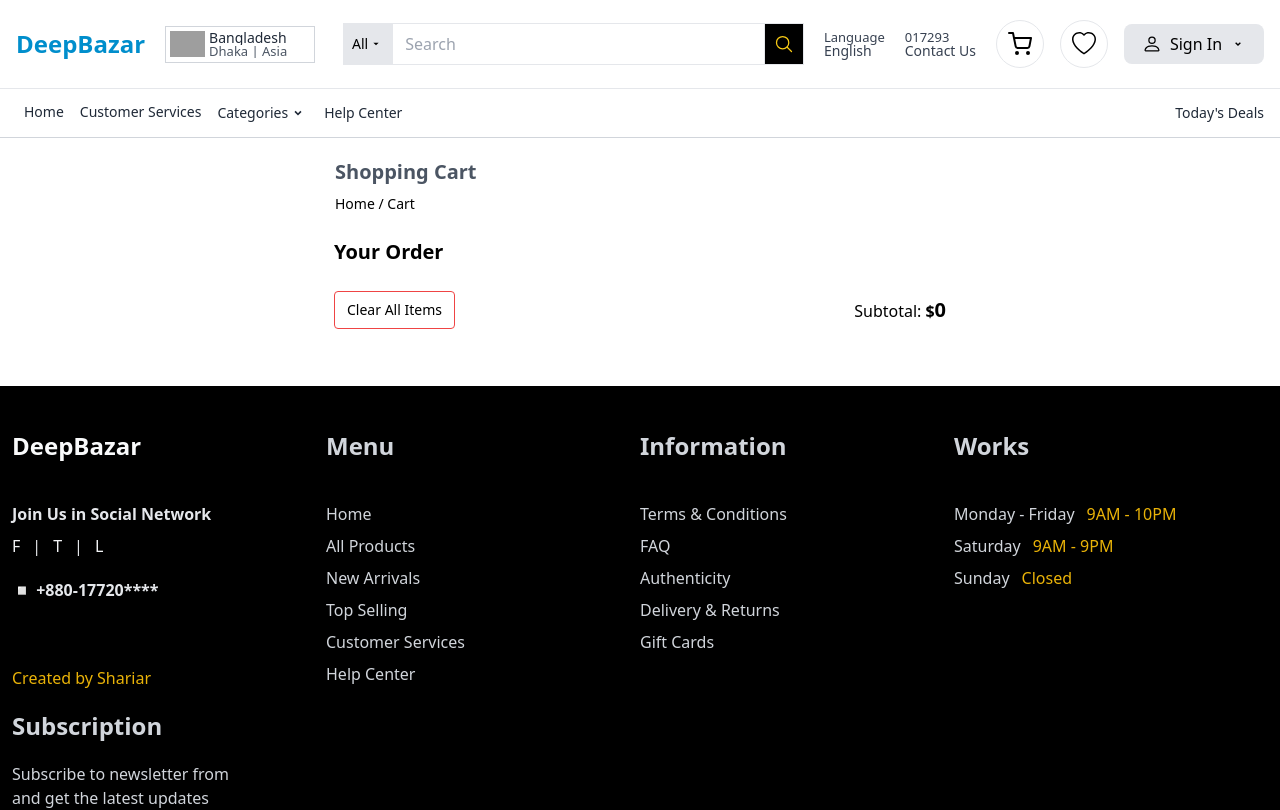
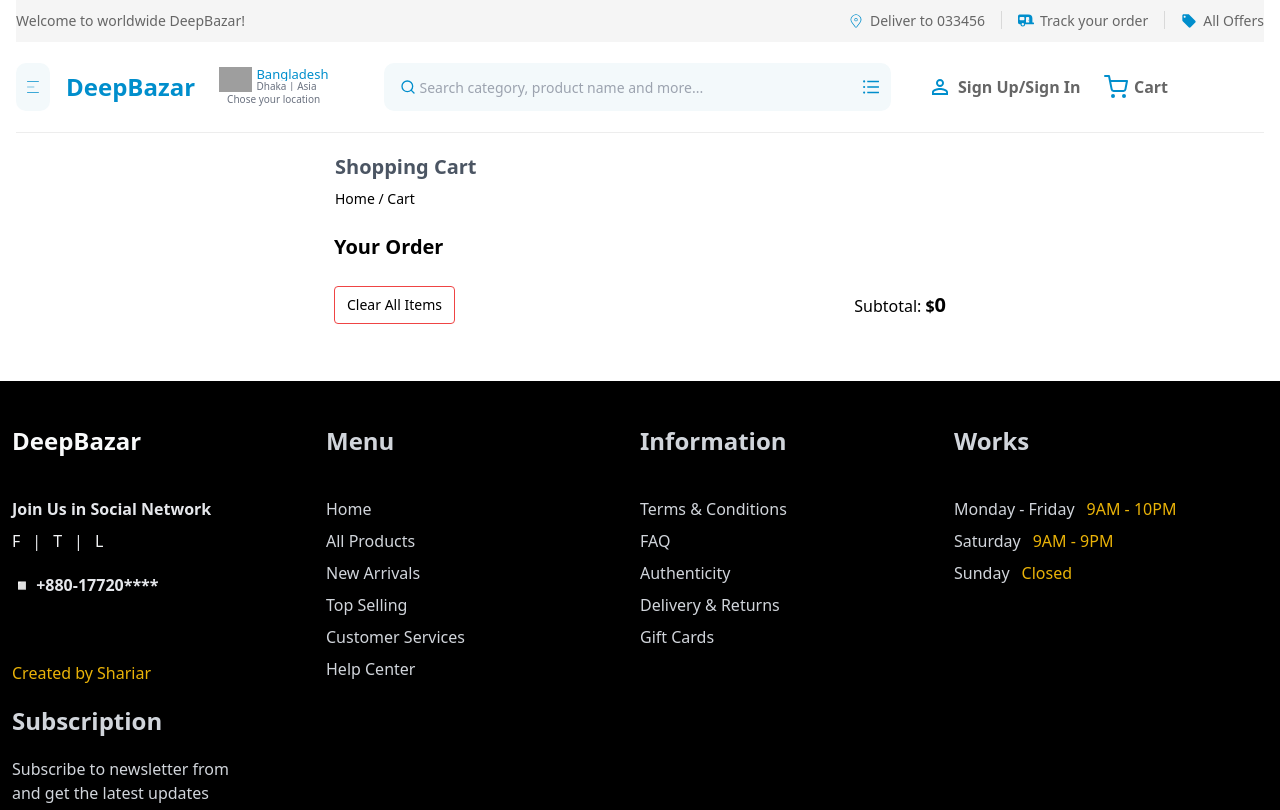
Before and after one commit to whitefog425dev/deepbazar, a Next.js app: page /cart in a window 1280 px wide. Shown: the top 810 px of the page. Built offline with nearby package versions, Linux system fonts and the light colour scheme; grey boxes are pictures that could not be loaded.

Commit message:
updated header

```diff
--- a/src/components/core/Header/hamburgerMenu/Icon.tsx
+++ b/src/components/core/Header/hamburgerMenu/Icon.tsx
@@ -1,4 +1,6 @@
 import { Dispatch, FC, SetStateAction } from 'react';
+import { CiMenuFries } from 'react-icons/ci';
+import { TfiClose } from 'react-icons/tfi';
 
 interface HamburgerMenuIconProps {
   open: boolean;
@@ -6,42 +8,18 @@
 }
 
 const HamburgerMenuIcon: FC<HamburgerMenuIconProps> = ({ open, setOpen }) => {
+  const toggleMenu = () => setOpen(prevState => !prevState);
   return (
-    <div className="block lg:hidden">
-      {/* menu icon */}
-      <svg
-        xmlns="http://www.w3.org/2000/svg"
-        className={`h-7 w-7 text-black ${open ? 'hidden' : 'visible'}`}
-        fill="none"
-        viewBox="0 0 24 24"
-        stroke="currentColor"
-        onClick={() => setOpen(true)}
-      >
-        <path
-          strokeLinecap="round"
-          strokeLinejoin="round"
-          strokeWidth={2}
-          d="M4 6h16M4 12h16M4 18h16"
-        />
-      </svg>
-
-      {/* menu close icon */}
-      <svg
-        xmlns="http://www.w3.org/2000/svg"
-        fill="none"
-        viewBox="0 0 24 24"
-        stroke="currentColor"
-        className={`h-7 w-7 text-black ${open ? 'visible' : 'hidden'}`}
-        onClick={() => setOpen(false)}
-      >
-        <path
-          strokeLinecap="round"
-          strokeLinejoin="round"
-          strokeWidth={2}
-          d="M6 18L18 6M6 6l12 12"
-        />
-      </svg>
-    </div>
+    <button
+      onClick={toggleMenu}
+      className="flex items-center cursor-pointer justify-center w-[48px] h-[48px] bg-[#F3F9FB] active:scale-95 duration-150 rounded-[10px]"
+    >
+      {open ? (
+        <TfiClose className="text-primary" />
+      ) : (
+        <CiMenuFries className="rotate-[180deg] text-primary" />
+      )}
+    </button>
   );
 };
 
--- a/src/components/core/Header/index.tsx
+++ b/src/components/core/Header/index.tsx
@@ -3,7 +3,6 @@
 import LoginSidebar from '@/components/common/LoginSidebar';
 import { useAppSelector } from '@/redux/hooks';
 import dynamic from 'next/dynamic';
-import BottomSection from './bottomSection';
 import TopSection from './topSection';
 
 const CartSidebar = dynamic(() => import('@/components/common/CartSidebar'));
@@ -15,9 +14,9 @@
   const { userData } = useAppSelector(state => state.loginSlice);
 
   return (
-    <header className="max-w-[1366px] w-full m-auto">
+    <header className="w-full">
       <TopSection />
-      <BottomSection />
+      {/* <BottomSection /> */}
       <CartSidebar />
       <FavoriteCartSidebar />
       {!userData.user?.name && <LoginSidebar />}
--- a/src/components/core/Header/topSection/DeliveryLocation.tsx
+++ b/src/components/core/Header/topSection/DeliveryLocation.tsx
@@ -88,26 +88,27 @@
   };
 
   return (
-    <div className="h-full cursor-pointer mr-7 w-full bg-white max-w-[150px] rounded-sm relative">
+    <div className="h-full cursor-pointer mr-7 w-full bg-white max-w-[133px] rounded-sm relative">
       <div
         onBlur={() => setIsOpenList(false)}
         onClick={() => setIsOpenList(!isOpenList)}
-        className="w-full h-full flex items-center px-1 border border-gray-300"
+        className="w-full h-full flex items-center px-1"
       >
         <img
-          className="w-[35px] h-[35px] object-contain"
+          className="w-[35px] h-[25px] object-contain"
           src={myLocation?.imageUrl}
           alt={myLocation?.country}
         />
         <div className="flex flex-col ml-1 w-full">
-          <span className="font-medium text-sm w-full line-clamp-1 leading-none text-gray-800">
+          <span className="font-medium text-[13px] w-full line-clamp-1 leading-none text-primary">
             {myLocation?.country}
           </span>
-          <span className="text-gray-600 text-[13px] w-full line-clamp-1 leading-none">
+          <span className="text-gray-500 text-[10px] w-full line-clamp-1 leading-none">
             {myLocation?.capital} <span>| {myLocation?.region}</span>
           </span>
         </div>
       </div>
+      <p className="text-[10px] text-gray-500 px-3">Chose your location</p>
 
       <div
         hidden={!isOpenList}
--- a/src/components/core/Header/topSection/LanguageAndContact.tsx
+++ /dev/null
@@ -1,22 +0,0 @@
-import Link from 'next/link';
-
-const LanguageAndContact = () => {
-  return (
-    <div className="h-full flex items-center">
-      <div className="ml-5">
-        <div className="leading-none text-gray-700 text-[13px]">Language</div>
-        <div className="leading-none text-gray-700 text-[14px] font-medium">
-          English
-        </div>
-      </div>
-      <Link href="tel:017293" className="ml-5 mr-5 cursor-pointer">
-        <p className="leading-none text-gray-700 text-[13px]">017293</p>
-        <p className="leading-none text-gray-700 font-medium text-[14px]">
-          Contact Us
-        </p>
-      </Link>
-    </div>
-  );
-};
-
-export default LanguageAndContact;
--- a/src/components/core/Header/topSection/Logo.tsx
+++ b/src/components/core/Header/topSection/Logo.tsx
@@ -2,7 +2,7 @@
 
 const Logo = () => {
   return (
-    <div className="lg:pr-5 ml-7 lg:ml-0">
+    <div className="lg:pr-5 ml-[16px]">
       <h1 className="cursor-pointer font-bold text-lg sm:text-2xl text-primary">
         <Link href="/" passHref>
           DeepBazar
--- a/src/components/core/Header/topSection/ProfileButtons.tsx
+++ b/src/components/core/Header/topSection/ProfileButtons.tsx
@@ -1,11 +1,12 @@
 import CartBadges from '@/components/common/CartBadge';
 import { showCartHandler } from '@/redux/features/cartSlice';
-import { showFavoriteCartHandler } from '@/redux/features/favoriteCartSlice';
 import { showLoginHandler } from '@/redux/features/loginSlice';
 import { useAppDispatch, useAppSelector } from '@/redux/hooks';
+import Link from 'next/link';
 import { useRouter } from 'next/navigation';
-import { BsHeart, BsPerson } from 'react-icons/bs';
+import { BsPerson } from 'react-icons/bs';
 import { FiShoppingCart } from 'react-icons/fi';
+import { MdOutlinePersonOutline } from 'react-icons/md';
 import { RiArrowDropDownLine } from 'react-icons/ri';
 
 //-----------------------------------
@@ -55,9 +56,6 @@
 
 const ProfileButtons = () => {
   //STATE
-  const { items: cartFavoriteItems } = useAppSelector(
-    state => state.favoriteCartSlice
-  );
   const { cartTotalQuantity } = useAppSelector(state => state.cartSlice);
 
   //HOOKS
@@ -69,26 +67,26 @@
   };
 
   return (
-    <div className="flex md:space-x-4 space-x-2">
-      <div
-        className="md:w-12 md:h-12 rounded-full md:border flex justify-center items-center cursor-pointer group relative"
-        onClick={() => handleCart()}
+    <div className="flex items-center md:space-x-4 space-x-2 ml-[30px]">
+      <Link href="/auth">
+        <button className="flex items-center w-full max-w-[160px] min-w-[160px]">
+          <MdOutlinePersonOutline size={24} className="text-primary" />
+          <p className="ml-[6px] text-[16px] font-bold text-[#666666]">
+            Sign Up/Sign In
+          </p>
+        </button>
+      </Link>
+
+      <button
+        onClick={handleCart}
+        className="flex items-center w-full max-w-[160px] min-w-[160px] relative"
       >
-        <FiShoppingCart className="w-6 h-6 group-hover:scale-105 transform ease-out transition duration-200" />
-        {cartTotalQuantity > 0 && <CartBadges number={cartTotalQuantity} />}
-      </div>
-      <div className="md:w-12 md:h-12 rounded-full md:border flex justify-center items-center group relative">
-        <BsHeart
-          onClick={() => dispatch(showFavoriteCartHandler())}
-          className="w-6 h-6 group-hover:scale-105 transform ease-out transition duration-200 cursor-pointer"
-        />
-        {cartFavoriteItems.length > 0 && (
-          <div className="absolute md:right-0 -right-1 md:top-0 -top-2 w-4 md:w-5 h-4 md:h-5 bg-red-500 text-white rounded-full flex justify-center items-center overflow-hidden">
-            <p className="text-[12px]">{cartFavoriteItems.length}</p>
-          </div>
+        <FiShoppingCart size={24} className="text-primary" />
+        {cartTotalQuantity > 10 && (
+          <CartBadges number={cartTotalQuantity || 6} />
         )}
-      </div>
-      <Profile />
+        <p className="ml-[6px] text-[16px] font-bold text-[#666666]">Cart</p>
+      </button>
     </div>
   );
 };
--- a/src/components/core/Header/topSection/SearchBar.tsx
+++ b/src/components/core/Header/topSection/SearchBar.tsx
@@ -1,9 +1,8 @@
 import { useAppDispatch } from '@/redux/hooks';
 import { usePathname, useRouter } from 'next/navigation';
-import { KeyboardEvent, useEffect, useRef, useState } from 'react';
-import { IoSearchOutline } from 'react-icons/io5';
-import { RiArrowDropDownFill } from 'react-icons/ri';
-import { categoryList } from '..';
+import { MouseEvent, useEffect, useRef, useState } from 'react';
+import { AiOutlineUnorderedList } from 'react-icons/ai';
+import { FiSearch } from 'react-icons/fi';
 
 //-------------------------------------------------------
 interface SearchQuery {
@@ -16,7 +15,6 @@
   //STATE
   const [isShowResult, setIsShowResult] = useState<boolean>(false);
   const [isShowCategory, setIsShowCategory] = useState<boolean>(false);
-  const [categoryName, setCategoryName] = useState<string>('All');
   const [selectedCategory, setSelectedCategory] = useState<string>('aps');
   const [searchQuery, setSearchQuery] = useState<SearchQuery>({
     category: '',
@@ -31,15 +29,8 @@
   const searchInputRef = useRef<HTMLInputElement>(null);
 
   // HANDLERS
-  const onClickCategory = (catName: string, selectedCat: string) => {
-    setCategoryName(catName);
-    setSelectedCategory(selectedCat);
-    setIsShowCategory(false);
-  };
-
-  type searchHandlerProps = KeyboardEvent<HTMLInputElement>;
-
-  const searchHandler = (e: searchHandlerProps) => {
+  type searchHandlerProps = React.MouseEvent<HTMLButtonElement, MouseEvent>;
+  const searchHandler = (e: searchHandlerProps): void => {
     e.preventDefault();
     const text = searchInputRef.current?.value.trim();
 
@@ -74,49 +65,23 @@
 
   // HTML
   return (
-    <div className="flex-1 relative">
-      <form className="w-full flex justify-between h-[42px] bg-gray-200">
-        <div
-          className="relative text-base h-full max-w-[200px] flex items-center justify-center"
-          onClick={() => setIsShowCategory(!isShowCategory)}
-          ref={menuRef}
-          onBlur={() => setIsShowCategory(false)}
-          tabIndex={0}
-        >
-          <div className="px-2 w-full flex justify-center cursor-pointer items-center border">
-            <p className="max-w-[100px] line-clamp-1 text-sm">{categoryName}</p>
-            <RiArrowDropDownFill />
-          </div>
-
-          <div
-            className="w-[240px] h-auto max-w-[240px] max-h-[520px] text-black absolute left-0 top-12 drop-shadow-xl bg-white pt-2 z-50"
-            hidden={!isShowCategory}
-            onClick={e => e.stopPropagation()}
-          >
-            {categoryList.map(({ id, category, link }) => (
-              <li
-                className="text-sm cursor-pointer h-8 border-b border-gray-200 px-3 flex items-center"
-                key={id}
-                onClick={() => onClickCategory(category, link)}
-              >
-                {category}
-              </li>
-            ))}
-          </div>
-        </div>
+    <div className="flex-1 relative w-full max-w-[507px]">
+      <form className="w-full flex items-center justify-between h-[48px] bg-[#F3F9FB] rounded-[10px] relative">
+        <FiSearch className="text-primary absolute left-[16px] z-0" />
         <input
-          className="flex-1 border-t border-b pl-3 outline-none"
+          className="flex-1 pl-[36px] outline-none text-[14px] bg-transparent z-10"
           type="text"
-          placeholder="Search"
+          placeholder="Search category, product name and more..."
           ref={searchInputRef}
+          //@ts-expect-error => this searchHandler used on input and button, the input has key button dose't,
           onKeyPress={e => e.key === 'Enter' && searchHandler(e)}
         />
         <button
           //@ts-expect-error => this searchHandler used on input and button, the input has key button dose't,
           onClick={searchHandler}
-          className="w-10 flex items-center justify-center border cursor-pointer bg-black group"
+          className="w-10 flex items-center justify-center cursor-pointer group"
         >
-          <IoSearchOutline className="text-yellow-400 font-bold text-xl group-hover:scale-125 transform ease-out transition duration-200" />
+          <AiOutlineUnorderedList className="text-primary font-bold text-xl group-hover:scale-110 active:scale-95 transform ease-out transition duration-200" />
         </button>
       </form>
 
--- a/src/components/core/Header/topSection/index.tsx
+++ b/src/components/core/Header/topSection/index.tsx
@@ -1,10 +1,13 @@
 import useWindowSize from '@/hooks/useWindowSize';
+import Link from 'next/link';
 import { useRouter } from 'next/navigation';
 import { useEffect, useState } from 'react';
+import { CiLocationOn } from 'react-icons/ci';
+import { FaCaravan } from 'react-icons/fa';
+import { MdLocalOffer } from 'react-icons/md';
 import HamburgerMenu from '../hamburgerMenu';
 import HamburgerMenuIcon from '../hamburgerMenu/Icon';
 import DeliveryLocation from './DeliveryLocation';
-import LanguageAndContact from './LanguageAndContact';
 import Logo from './Logo';
 import ProfileButtons from './ProfileButtons';
 import SearchBar from './SearchBar';
@@ -37,14 +40,46 @@
 };
 
 const RenderUiForDesktop = () => {
+  const [open, setOpen] = useState(false);
+
   return (
     <div className="hidden w-full h-full lg:block">
-      <div className="w-full flex items-center justify-between h-full">
-        <Logo />
-        <DeliveryLocation />
-        <SearchBar />
-        <LanguageAndContact />
-        <ProfileButtons />
+      <div className="w-full bg-[#F5F5F5]">
+        <div className="h-[42px] max-w-[1366px] text-[#666666] font-light mx-auto flex items-center justify-between">
+          <h1 className="text-sm">Welcome to worldwide DeepBazar!</h1>
+          <div className="flex space-x-4">
+            <button>
+              <Link href="tel:01304802278" className="flex items-center">
+                <CiLocationOn className="text-primary" />
+                <p className="ml-[6px] text-sm">
+                  Deliver to <b>033456</b>
+                </p>
+              </Link>
+            </button>
+            <span className="bg-[#D9D9D9] h-[18px] w-[1px]" />
+            <button className="flex items-center">
+              <FaCaravan className="text-primary" />
+              <p className="ml-[6px] text-sm">Track your order</p>
+            </button>
+            <span className="bg-[#D9D9D9] h-[18px] w-[1px]" />
+            <button className="flex items-center">
+              <MdLocalOffer className="text-primary" />
+              <p className="ml-[6px] text-sm">All Offers</p>
+            </button>
+          </div>
+        </div>
+      </div>
+
+      <div className="border-b border-[#EDEDED]">
+        <div className="max-w-[1366px] h-full min-h-[90px] mx-auto flex items-center justify-between w-full">
+          <div className="flex items-center">
+            <HamburgerMenuIcon open={open} setOpen={setOpen} />
+            <Logo />
+            <DeliveryLocation />
+          </div>
+          <SearchBar />
+          <ProfileButtons />
+        </div>
       </div>
     </div>
   );
@@ -56,11 +91,10 @@
 
   return (
     <div
-      className="w-full py-5 flex items-center justify-between
-      border-b font-roboto px-4 2xl:px-0 transition-all duration-150"
+      className="w-full flex items-center justify-between
+      font-roboto px-4 2xl:px-0 transition-all duration-150"
     >
-      {width <= 1023 && <RenderUiForMobile />}
-      {width > 1023 && <RenderUiForDesktop />}
+      {width <= 1023 ? <RenderUiForMobile /> : <RenderUiForDesktop />}
     </div>
   );
 };
```
Also changed, not shown: src/app/page.tsx (+6 -9 lines).
